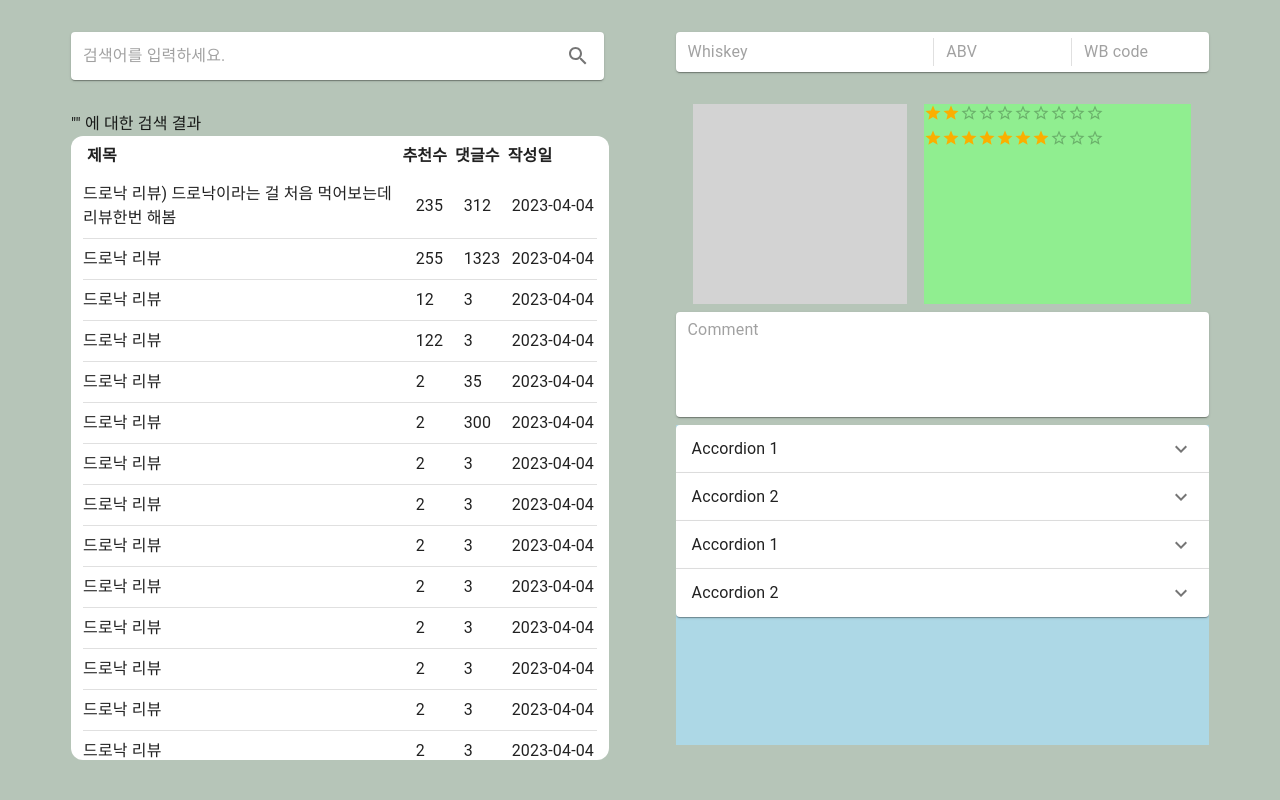
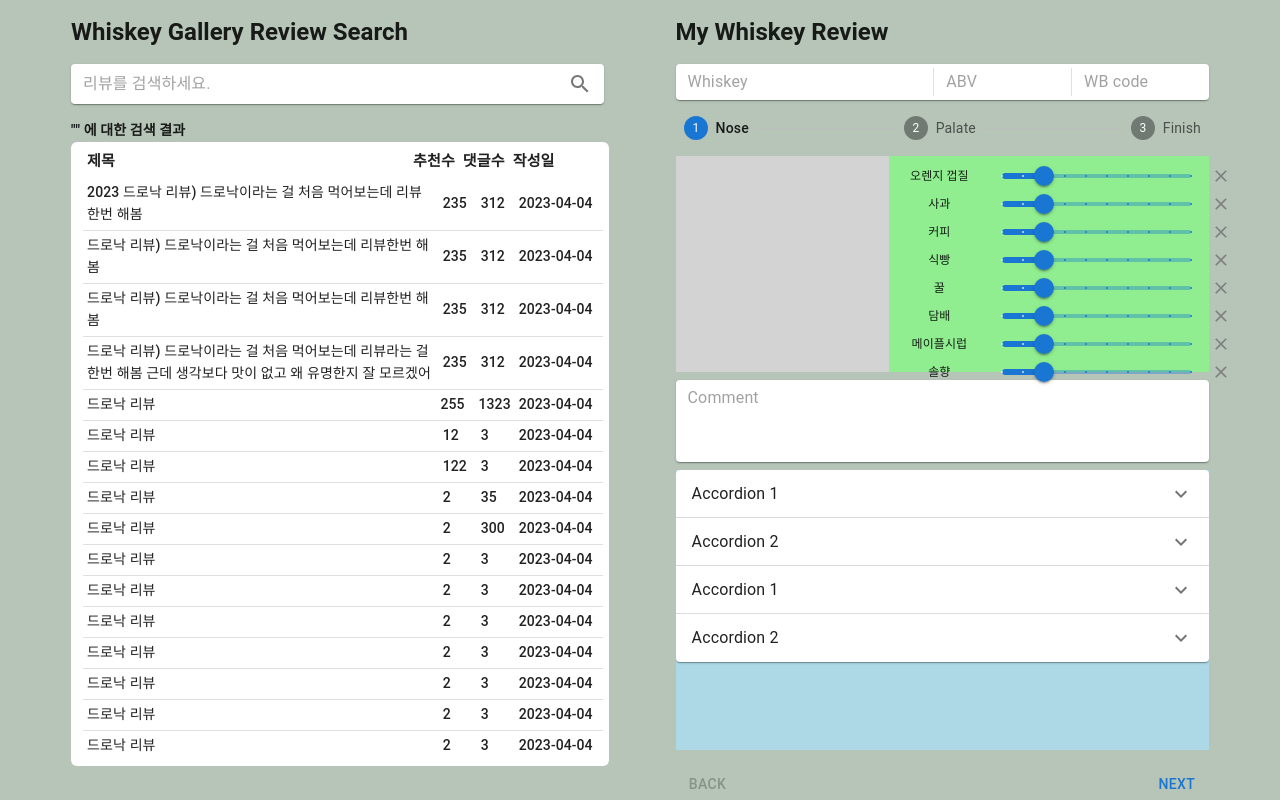
Before and after one commit to seung1/Next-test, a Next.js app in the folder next-test/: page / in a window 1280 px wide. Built offline with nearby package versions, Linux system fonts and the light colour scheme.

Commit message:
fix: Change fontSize and add chartjs

```diff
--- a/next-test/components/ReviewBox.tsx
+++ b/next-test/components/ReviewBox.tsx
@@ -4,52 +4,24 @@ import {
   AccordionSummary,
   Box,
   Button,
-  Chip,
-  ChipProps,
-  Divider,
-  Grid,
-  IconButton,
   InputBase,
   Paper,
-  TextField,
   Typography,
 } from "@mui/material";
 import ExpandMoreIcon from "@mui/icons-material/ExpandMore";
-import Rating from "@mui/material/Rating";
+import ReviewSlider from "./atoms/ReviewSlider";
 
 const ReviewBox = () => {
+  const handleDeleteElement = () => {
+    console.log("요소 삭제");
+  };
+
   return (
     <Box>
-      <Grid
-        sx={{
-          display: "flex",
-          gap: 1,
-          my: 4,
-          justifyContent: "center",
-        }}
-      >
-        <Paper
-          component="form"
-          sx={{
-            p: "2px 4px",
-            display: "flex",
-            alignItems: "center",
-            // width: '700px'
-            flex: 1,
-            // boxShadow: 'none'
-          }}
-        >
-          <InputBase placeholder="Whiskey" sx={{ ml: 1, flex: 2 }} />
-          <Divider sx={{ height: 28, m: 0.5 }} orientation="vertical" />
-          <InputBase placeholder="ABV" sx={{ ml: 1, flex: 1 }} />
-          <Divider sx={{ height: 28, m: 0.5 }} orientation="vertical" />
-          <InputBase placeholder="WB code" sx={{ ml: 1, flex: 1 }} />
-        </Paper>
-      </Grid>
       <Box
         sx={{
           display: "flex",
-          height: "25vh",
+          height: "27vh",
           justifyContent: "space-evenly",
           mb: 1,
         }}
@@ -63,11 +35,18 @@ const ReviewBox = () => {
         <Box
           sx={{
             backgroundColor: "lightgreen",
-            width: "50%",
+            width: "60%",
+            py: 1,
           }}
         >
-          <Rating name="size-large" defaultValue={2} max={10} size="small" />
-          <Rating name="silarge" defaultValue={7} max={10} size="small" />
+          <ReviewSlider title={"오렌지 껍질"} onClick={handleDeleteElement} />
+          <ReviewSlider title={"사과"} onClick={handleDeleteElement} />
+          <ReviewSlider title={"커피"} onClick={handleDeleteElement} />
+          <ReviewSlider title={"식빵"} onClick={handleDeleteElement} />
+          <ReviewSlider title={"꿀"} onClick={handleDeleteElement} />
+          <ReviewSlider title={"담배"} onClick={handleDeleteElement} />
+          <ReviewSlider title={"메이플시럽"} onClick={handleDeleteElement} />
+          <ReviewSlider title={"솔향"} onClick={handleDeleteElement} />
         </Box>
       </Box>
       <Box sx={{ mb: 1 }}>
@@ -91,14 +70,13 @@ const ReviewBox = () => {
             placeholder="Comment"
             sx={{ ml: 1, flex: 1 }}
             multiline
-            maxRows={4}
-            rows={4}
+            rows={3}
           />
         </Paper>
       </Box>
       <Box
         sx={{
-          height: "40vh",
+          height: "35vh",
           justifyContent: "center",
           backgroundColor: "lightblue",
           width: "100%",
--- a/next-test/components/SearchBox.tsx
+++ b/next-test/components/SearchBox.tsx
@@ -20,14 +20,28 @@ import { useState, KeyboardEvent } from "react";
 import SearchIcon from "@mui/icons-material/Search";
 
 const SearchBox = () => {
-  const [searchResult, setSearchResult] = useState([
-    "검색조건1",
-    "검색조건2",
-    "검색조건3",
-  ]);
   const getTestData = () => [
     {
+      title: "2023 드로낙 리뷰) 드로낙이라는 걸 처음 먹어보는데 리뷰한번 해봄",
+      recommendCount: 235,
+      commentCount: 312,
+      createdAt: "2023-04-04",
+    },
+    {
       title: "드로낙 리뷰) 드로낙이라는 걸 처음 먹어보는데 리뷰한번 해봄",
+      recommendCount: 235,
+      commentCount: 312,
+      createdAt: "2023-04-04",
+    },
+    {
+      title: "드로낙 리뷰) 드로낙이라는 걸 처음 먹어보는데 리뷰한번 해봄",
+      recommendCount: 235,
+      commentCount: 312,
+      createdAt: "2023-04-04",
+    },
+    {
+      title:
+        "드로낙 리뷰) 드로낙이라는 걸 처음 먹어보는데 리뷰라는 걸 한번 해봄 근데 생각보다 맛이 없고 왜 유명한지 잘 모르겠어",
       recommendCount: 235,
       commentCount: 312,
       createdAt: "2023-04-04",
@@ -143,24 +157,22 @@ const SearchBox = () => {
 
   return (
     <>
-      <Box
-        sx={{
-          backgroundColor: "#B6C5B8",
-        }}
-      >
-        <Box sx={{ my: 4 }}>
+      <Box sx={{ backgroundColor: "#B6C5B8" }}>
+        <Typography variant="h5" sx={{ fontWeight: 700, my: 2 }}>
+          Whiskey Gallery Review Search
+        </Typography>
+        <Box sx={{ mb: 2 }}>
           <Paper
             component="form"
             sx={{
-              p: "2px 4px",
+              p: "0 4px",
               display: "flex",
               alignItems: "center",
-              // boxShadow: 'none'
             }}
           >
             <InputBase
               type="search"
-              placeholder="검색어를 입력하세요."
+              placeholder="리뷰를 검색하세요."
               sx={{ ml: 1, flex: 1 }}
               value={searchInput}
               onChange={(e) => setSearchInput(e.target.value)}
@@ -168,7 +180,7 @@ const SearchBox = () => {
             />
             <IconButton
               type="button"
-              sx={{ p: "10px" }}
+              sx={{ p: "8px" }}
               aria-label="search"
               onClick={() => setSearchQuery(searchInput)}
             >
@@ -176,20 +188,24 @@ const SearchBox = () => {
             </IconButton>
           </Paper>
         </Box>
-        <Box>{` "${searchQuery}" 에 대한 검색 결과`}</Box>
+        <Typography
+          variant="subtitle2"
+          sx={{ fontWeight: 700 }}
+        >{` "${searchQuery}" 에 대한 검색 결과`}</Typography>
         <Box>
           <Box
             sx={{
               backgroundColor: "white",
-              borderRadius: 3,
+              borderRadius: 1.5,
               width: { xs: "90vw", md: "42vw" },
-              height: { xs: "70vh", md: "78vh" },
+              height: { xs: "75vh", md: "78vh" },
             }}
           >
             <Box
               id="list label"
               sx={{
                 display: "flex",
+                fontSize: "15px",
                 fontWeight: 700,
                 gap: 1,
                 p: "8px 16px 0",
@@ -197,19 +213,16 @@ const SearchBox = () => {
               }}
             >
               <Box sx={{ flexGrow: 1 }}>제목</Box>
-              <Box sx={{ minWidth: "40px" }}>추천수</Box>
-              <Box sx={{ minWidth: "40px" }}>댓글수</Box>
-              <Box sx={{ minWidth: "85px", whiteSpace: "nowrap" }}>작성일</Box>
+              <Box sx={{ minWidth: "30px" }}>추천수</Box>
+              <Box sx={{ minWidth: "30px" }}>댓글수</Box>
+              <Box sx={{ minWidth: "80px", whiteSpace: "nowrap" }}>작성일</Box>
             </Box>
             <Box
               sx={{
-                // width: { xs: '90vw', md: '42vw' },
-                height: { xs: "65vh", md: "75vh" },
+                height: { xs: "70vh", md: "73vh" },
                 overflow: "auto",
-                // backgroundColor: "white",
-                // borderRadius: 3,
                 position: "relative",
-                p: "6px 12px 12px",
+                p: "6px 6px 10px 12px",
                 "&::-webkit-scrollbar": {
                   width: "12px",
                   backgroundColor: "lightgray",
@@ -225,7 +238,7 @@ const SearchBox = () => {
                   <ListItemButton
                     key={index}
                     title={item.title}
-                    sx={{ gap: 1, px: 0 }}
+                    sx={{ gap: 1, px: 0.5, py: 0.5 }}
                   >
                     <Box
                       sx={{
@@ -238,12 +251,22 @@ const SearchBox = () => {
                         flexGrow: 1,
                       }}
                     >
-                      {item.title}
+                      <Typography variant="subtitle2">{item.title}</Typography>
                     </Box>
-                    <Box sx={{ minWidth: "40px" }}>{item.recommendCount}</Box>
-                    <Box sx={{ minWidth: "40px" }}>{item.commentCount}</Box>
-                    <Box sx={{ minWidth: "85px", whiteSpace: "nowrap" }}>
-                      {item.createdAt}
+                    <Box sx={{ minWidth: "30px" }}>
+                      <Typography variant="subtitle2">
+                        {item.recommendCount}
+                      </Typography>
+                    </Box>
+                    <Box sx={{ minWidth: "30px" }}>
+                      <Typography variant="subtitle2">
+                        {item.commentCount}
+                      </Typography>
+                    </Box>
+                    <Box sx={{ minWidth: "80px", whiteSpace: "nowrap" }}>
+                      <Typography variant="subtitle2">
+                        {item.createdAt}
+                      </Typography>
                     </Box>
                   </ListItemButton>
                   <Divider />
--- /dev/null
+++ b/next-test/components/atoms/ReviewSlider.tsx
@@ -0,0 +1,51 @@
+import { Typography } from "@mui/material";
+import Box from "@mui/material/Box";
+import Slider from "@mui/material/Slider";
+import CloseIcon from "@mui/icons-material/Close";
+
+function valuetext(value: number) {
+  return `${value}`;
+}
+
+const ReviewSlider = ({
+  title,
+  onClick,
+}: {
+  title: string;
+  onClick: () => void;
+}) => {
+  return (
+    <Box
+      sx={{
+        width: "350px",
+        display: "flex",
+        gap: 2.5,
+        px: 1,
+        alignItems: "center",
+        height: "24px",
+        mb: 0.5,
+      }}
+    >
+      <Box sx={{ whiteSpace: "nowrap", minWidth: "85px", textAlign: "center" }}>
+        <Typography variant="subtitle2" sx={{ fontSize: "12px" }}>
+          {title}
+        </Typography>
+      </Box>
+      <Slider
+        defaultValue={3}
+        getAriaValueText={valuetext}
+        valueLabelDisplay="auto"
+        step={1}
+        marks
+        min={1}
+        max={10}
+      />
+      <CloseIcon
+        onClick={onClick}
+        sx={{ color: "gray", fontSize: "20px", cursor: "pointer" }}
+      />
+    </Box>
+  );
+};
+
+export default ReviewSlider;
--- /dev/null
+++ b/next-test/components/organisms/ReviewStepper.tsx
@@ -0,0 +1,117 @@
+import { useState } from "react";
+import Stepper from "@mui/material/Stepper";
+import Step from "@mui/material/Step";
+import StepLabel from "@mui/material/StepLabel";
+import ReviewBox from "../ReviewBox";
+import {
+  Accordion,
+  AccordionDetails,
+  AccordionSummary,
+  Box,
+  Button,
+  Chip,
+  ChipProps,
+  Divider,
+  Grid,
+  IconButton,
+  InputBase,
+  Paper,
+  TextField,
+  Typography,
+} from "@mui/material";
+
+const steps = ["Nose", "Palate", "Finish"];
+
+export default function HorizontalLinearStepper() {
+  const [activeStep, setActiveStep] = useState(0);
+  const [skipped, setSkipped] = useState(new Set<number>());
+
+  const isStepSkipped = (step: number) => {
+    return skipped.has(step);
+  };
+
+  const handleNext = () => {
+    let newSkipped = skipped;
+    if (isStepSkipped(activeStep)) {
+      newSkipped = new Set(newSkipped.values());
+      newSkipped.delete(activeStep);
+    }
+
+    setActiveStep((prevActiveStep) => prevActiveStep + 1);
+    setSkipped(newSkipped);
+  };
+
+  const handleBack = () => {
+    setActiveStep((prevActiveStep) => prevActiveStep - 1);
+  };
+
+  const handleReset = () => {
+    setActiveStep(0);
+  };
+
+  return (
+    <Box sx={{ width: "100%", pt: 2 }}>
+      <Typography variant="h5" sx={{ fontWeight: 700, mb: 2 }}>
+        My Whiskey Review
+      </Typography>
+      <Paper
+        component="form"
+        sx={{
+          p: "0 4px",
+          display: "flex",
+          alignItems: "center",
+          my: 2,
+          flex: 1,
+        }}
+      >
+        <InputBase placeholder="Whiskey" sx={{ ml: 1, flex: 2 }} />
+        <Divider sx={{ height: 28, m: 0.5 }} orientation="vertical" />
+        <InputBase placeholder="ABV" sx={{ ml: 1, flex: 1 }} />
+        <Divider sx={{ height: 28, m: 0.5 }} orientation="vertical" />
+        <InputBase placeholder="WB code" sx={{ ml: 1, flex: 1 }} />
+      </Paper>
+      <Stepper activeStep={activeStep} sx={{ mb: 2 }}>
+        {steps.map((label, index) => {
+          const stepProps: { completed?: boolean } = {};
+          if (isStepSkipped(index)) {
+            stepProps.completed = false;
+          }
+          return (
+            <Step key={label} {...stepProps}>
+              <StepLabel>{label}</StepLabel>
+            </Step>
+          );
+        })}
+      </Stepper>
+      {activeStep === steps.length ? (
+        <Box>
+          <Typography sx={{ mt: 2, mb: 1 }}>
+            여기에 이제 사진으로 다운 받을 수 있게
+          </Typography>
+          <Box sx={{ display: "flex", flexDirection: "row", pt: 2 }}>
+            <Box sx={{ flex: "1 1 auto" }} />
+            <Button onClick={handleReset}>Reset</Button>
+          </Box>
+        </Box>
+      ) : (
+        <Box>
+          <ReviewBox />
+          <Box sx={{ display: "flex", flexDirection: "row", pt: 2 }}>
+            <Button
+              color="inherit"
+              disabled={activeStep === 0}
+              onClick={handleBack}
+              sx={{ mr: 1 }}
+            >
+              Back
+            </Button>
+            <Box sx={{ flex: "1 1 auto" }} />
+            <Button onClick={handleNext}>
+              {activeStep === steps.length - 1 ? "Finish" : "Next"}
+            </Button>
+          </Box>
+        </Box>
+      )}
+    </Box>
+  );
+}
--- a/next-test/package.json
+++ b/next-test/package.json
@@ -17,6 +17,7 @@
     "@types/node": "18.15.1",
     "@types/react": "18.0.28",
     "@types/react-dom": "18.0.11",
+    "chart.js": "^4.2.1",
     "eslint": "8.36.0",
     "eslint-config-next": "13.2.4",
     "next": "13.2.4",
--- a/next-test/pages/index.tsx
+++ b/next-test/pages/index.tsx
@@ -21,6 +21,7 @@ import {
 } from "@mui/material";
 import SearchBox from "@/components/SearchBox";
 import ReviewBox from "@/components/ReviewBox";
+import ReviewStepper from "@/components/organisms/ReviewStepper";
 import { useState } from "react";
 import ArrowForwardIosIcon from "@mui/icons-material/ArrowForwardIos";
 import ArrowBackIosNewIcon from "@mui/icons-material/ArrowBackIosNew";
@@ -57,13 +58,13 @@ export default function Home() {
         </Grid>
         <Grid
           item
-          xs={10}
+          xs={11}
           md={5}
           sx={{
             display: isMobile ? (isSearchBox ? "none" : "block") : "block",
           }}
         >
-          <ReviewBox />
+          <ReviewStepper />
         </Grid>
 
         <Grid
@@ -84,12 +85,13 @@ export default function Home() {
               sx={{
                 display: "flex",
                 position: "absolute",
-                bottom: "0px",
-                p: "8px 16px",
+                bottom: "10px",
+                p: "4px 12px",
                 alignItems: "center",
                 gap: 1,
                 cursor: "pointer",
-                width: "160px",
+                width: "150px",
+                fontSize: "14px",
               }}
             >
               {isSearchBox ? (
```
Also changed, not shown: 1 other file (tests, documents, lock files or other folders).
